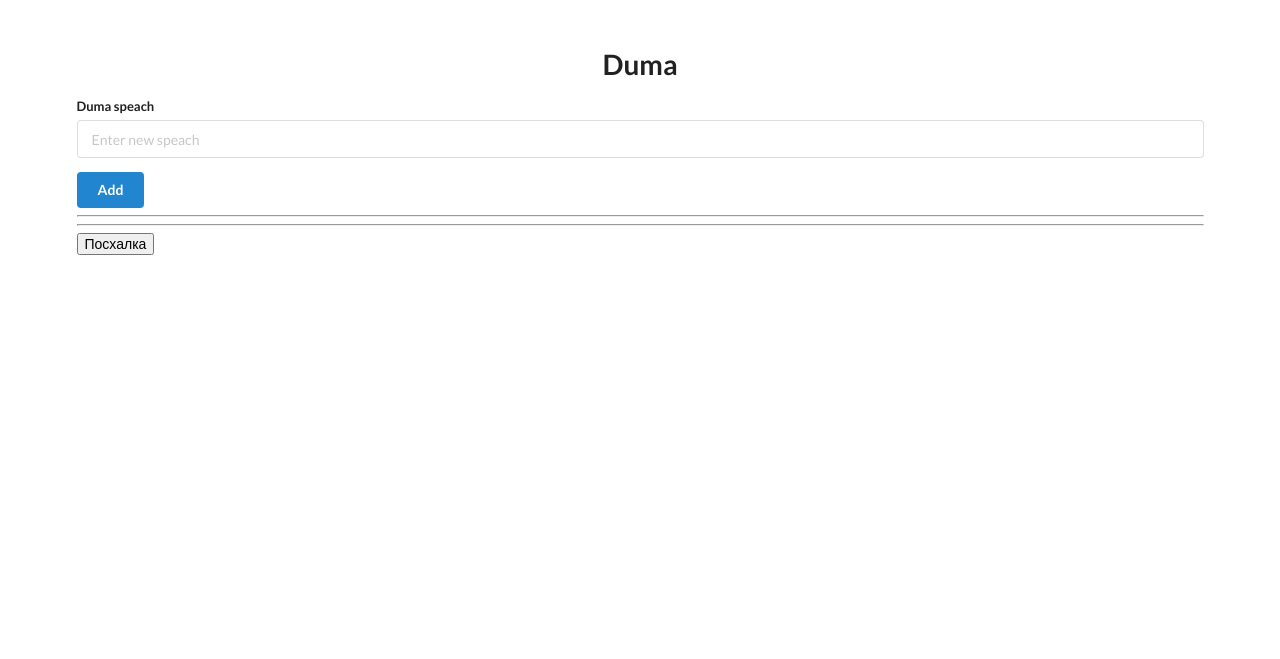
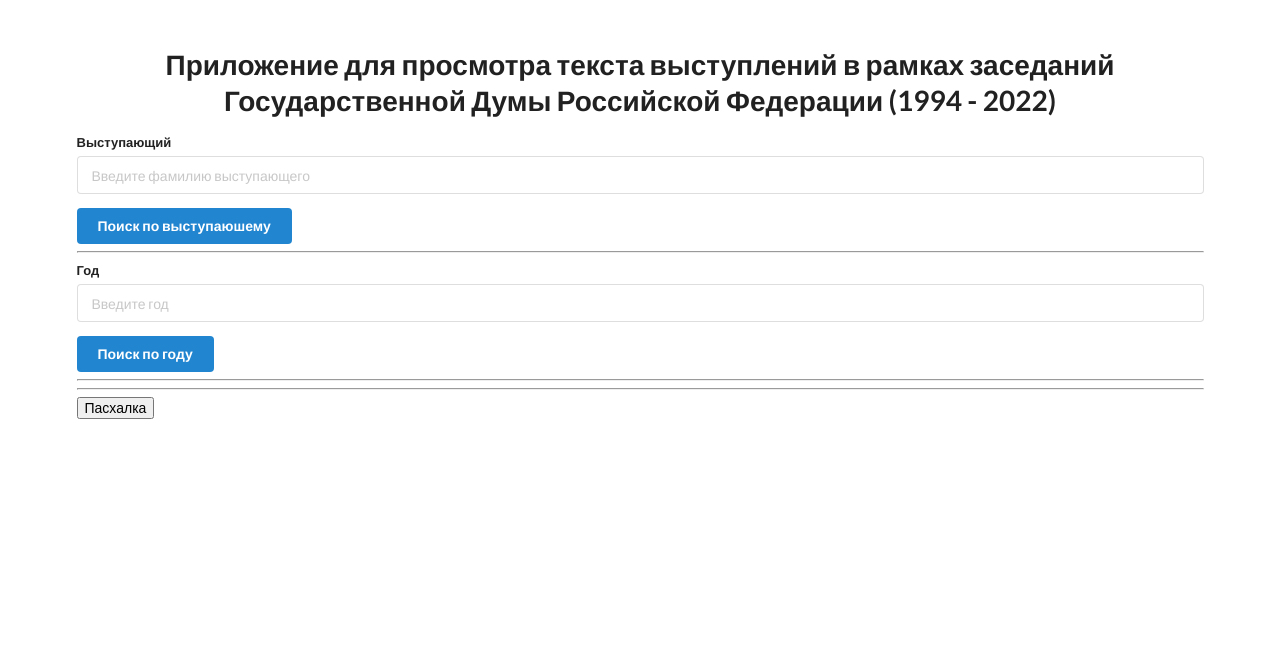
Before and after one commit to Chepenkoroman/appFastapiSql, a FastAPI app: page / in a window 1280 px wide. Shown: the top 659 px of the page. Run offline with FastAPI, Linux system fonts and the light colour scheme; data that the repository does not hold is empty.

Commit message:
добавлена бд

```diff
--- a/pythonApp/app.py
+++ b/pythonApp/app.py
@@ -1,4 +1,5 @@
 from fastapi import FastAPI, Depends, Request, Form, status
+from fastapi.responses import HTMLResponse
 
 from starlette.responses import RedirectResponse
 from starlette.templating import Jinja2Templates
@@ -30,9 +31,30 @@ def home(request: Request, db: Session = Depends(get_db)):
     return templates.TemplateResponse("base.html",
                                       {"request": request, "duma_list": dumas})
 
+
+@app.get("/get_year")
+def year(request: Request, year: str, db: Session = Depends(get_db)):
+    filters = {"year": year}
+    dumas = db.query(models.Duma).filter_by(**filters).all()
+    return templates.TemplateResponse("base.html",
+                                      {"request": request, "duma_list": dumas})
+
+
+
+@app.get("/get_name")
+def name(request: Request, sp_name: str, db: Session = Depends(get_db)):
+    filters=sp_name
+    #dumas = db.query(models.Duma).filter(models.Duma.name.like('name%')).all()
+    dumas = db.query(models.Duma).filter(models.Duma.name.startswith(filters)).all()
+    return templates.TemplateResponse("base.html",
+                                      {"request": request, "duma_list": dumas})
+
+
+
+
 @app.post("/add")
-def add(request: Request, speach: str = Form(...), db: Session = Depends(get_db)):
-    new_duma = models.Duma(speach=speach)
+def add(request: Request, text: str = Form(...), db: Session = Depends(get_db)):
+    new_duma = models.Duma(text=text)
     db.add(new_duma)
     db.commit()
 
@@ -51,4 +73,4 @@ def delete(request: Request, duma_id: int, db: Session = Depends(get_db)):
 
 @app.get("/easterEgg")
 async def root():
-    return {"The python language is one of the most accessible programming languages available because it has simplified syntax and not complicated, which gives more emphasis on natural language. Due to its ease of learning and usage, python codes can be easily written and executed much faster than other programming languages."}
+    return {"Hi, my name is Roman. this is my project. This project describes the process shiftings in the objects and themes discussed during the sessions of the State Duma of the Russian Federation in different time periods. In this work transcripts of meetings from 1994 to 2022 were analyzed. This paper considered relevant studies, further a corpus of speeches was compiled. A statistical analysis of the texts was carried out. For each year LDA models were created. In this work sentiment analysis process of each statement were described. Data analysis is accompanied by data visualization graphs. For sentiment analysis of texts, a recurrent neural network of two LSTM layers was created and trained. The paper presents an interpretation of the shiftings in the objects and themes discussed during the sessions of the State Duma, as well as attempts to identify their possible causes."}
--- a/pythonApp/database.py
+++ b/pythonApp/database.py
@@ -2,7 +2,7 @@ from sqlalchemy import create_engine
 from sqlalchemy.ext.declarative import declarative_base
 from sqlalchemy.orm import sessionmaker
 
-SQLALCHEMY_DATABASE_URL = "sqlite:///./duma2020.db"
+SQLALCHEMY_DATABASE_URL = "sqlite:///./duma.db"
 
 
 engine = create_engine(
--- a/pythonApp/r.py
+++ b/pythonApp/r.py
@@ -1,9 +1,9 @@
 import sqlite3
 
-conn = sqlite3.connect(r'/.db')
+conn = sqlite3.connect(r'/Users/romanchepenko/Desktop/gitPython/appFastapiSql/pythonApp/duma.db')
 cur = conn.cursor()
 
 cur.execute("SELECT * FROM duma;")
 one_result = cur.fetchall()
-print(one_result)
+#print(one_result)
 print(len(one_result))
--- a/pythonApp/templates/base.html
+++ b/pythonApp/templates/base.html
@@ -12,31 +12,44 @@
 
 <body>
     <div style="margin-top: 50px;" class="ui container">
-        <h1 class="ui center aligned header">Duma</h1>
+        <h1 class="ui center aligned header">Приложение для просмотра текста выступлений в рамках заседаний Государственной Думы Российской Федерации (1994 - 2022)</h1>
 
-        <form class="ui form" action="/add" method="post">
+        <form class="ui form" action="/get_name" method="get">
             <div class="field">
-                <label>Duma speach</label>
-                <input type="text" name="speach" placeholder="Enter new speach"><br>
+                <label>Выступающий</label>
+                <input type="text" name="sp_name" placeholder="Введите фамилию выступающего"><br>
             </div>
-            <button class="ui blue button" type="submit">Add</button>
+            <button class="ui blue button" type="submit">Поиск по выступаюшему</button>
+        </form>
+
+        <hr>
+
+        <form class="ui form" action="/get_year" method="get">
+            <div class="field">
+                <label>Год</label>
+                <input type="text" name="year" placeholder="Введите год"><br>
+            </div>
+            <button class="ui blue button" type="submit">Поиск по году</button>
         </form>
 
         <hr>
 
         {% for todo in duma_list %}
         <div class="ui segment">
-            <p class="ui big header">{{todo.id }} | {{ todo.speach }}</p>
-
-
-            <a class="ui red button" href="/delete/{{ todo.id }}">Delete</a>
+            <p class="ui huge header">{{ todo.name }}</p>
+            <p class="ui medium header right aligned" style="color:seagreen;">{{ todo.positive_prob }}</p>
+            <p class="ui medium header right aligned" style="color:Tomato;">{{ todo.negative_prob }}</p>
+            <p class="ui tiny">{{ todo.text }}  [ {{ todo.year }} год]</p>
+            <p class="ui tiny">Количество слов - {{ todo.text_w_length }}    |    Длина текста - {{ todo.text_length }}    |    Количество выступлений за год- {{ todo.performances }}</p>
+            <p class="ui tiny header">{{ todo.positive }}</p>
+            <a class="ui red button" href="/delete/{{ todo.id }}">Удалить</a>
         </div>
         {% endfor %}
 
         <hr>
 
         <a href="/easterEgg" target="_blank">
-            <button>Посхалка</button>
+            <button>Пасхалка</button>
         </a>
     </div>
 </body>
```
Also changed, not shown: pythonApp/dbTest.py (added, +14 -0 lines), pythonApp/models.py (+10 -2 lines), pythonApp/test.py (+19 -2 lines).
